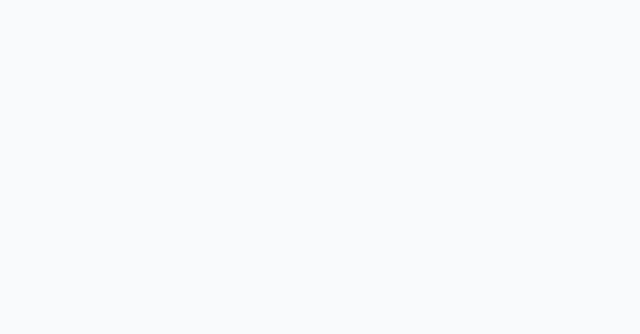
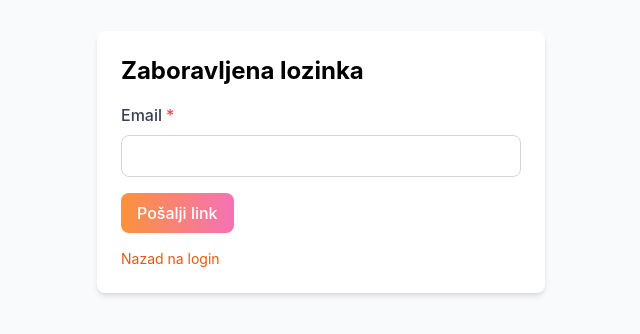
Before and after one commit to elab-development/internet-tehnologije-2024-projekat-app_evidencija_nastave_2020_0167, a React (Create React App) app in the folder raspored-react/: page /forgot-password in a window 1280 px wide. Before the commit this address had no page. Shown: the part 238-572 px from the top of the page, without its empty margins (319-959 px from the left). Built offline with nearby package versions, Linux system fonts and the light colour scheme.

Commit message:
Dodata stranica za zaboravljenu lozinku

```diff
--- a/raspored-react/src/App.js
+++ b/raspored-react/src/App.js
@@ -13,6 +13,7 @@ import AdminDashboardPage from './pages/AdminDashboardPage';
 import AdminUsersPage from './pages/AdminUsersPage';
 import AdminSubjectsPage from './pages/AdminSubjectsPage';
 import AdminStatsPage from './pages/AdminStatsPage';
+import ForgotPasswordPage from './pages/ForgotPasswordPage';
 
 function HomePage() {
   return (
@@ -96,6 +97,10 @@ function App() {
               </ProtectedRoute>
             }
           />
+          <Route
+            path="/forgot-password"
+            element={<ForgotPasswordPage />}
+          />
         </Routes>
       </Router>
     </AuthProvider>
--- /dev/null
+++ b/raspored-react/src/pages/ForgotPasswordPage.jsx
@@ -0,0 +1,45 @@
+import React, { useState } from 'react';
+import { Link } from 'react-router-dom';
+import Card from '../components/common/Card';
+import InputField from '../components/common/InputField';
+import Button from '../components/common/Button';
+import api from '../services/api';
+
+const ForgotPasswordPage = () => {
+  const [email, setEmail] = useState('');
+  const [message, setMessage] = useState('');
+
+  const handleSubmit = async (e) => {
+    e.preventDefault();
+    try {
+      await api.post('/password/reset-request', { email });
+      setMessage('Link za reset lozinke poslat na email!');
+    } catch (error) {
+      setMessage('Greška');
+    }
+  };
+
+  return (
+    <div className="min-h-screen bg-gray-50 flex items-center justify-center">
+      <Card className="max-w-md w-full">
+        <h2 className="text-2xl font-bold mb-4">Zaboravljena lozinka</h2>
+        {message && <p className="mb-4 text-green-600">{message}</p>}
+        <form onSubmit={handleSubmit}>
+          <InputField
+            label="Email"
+            type="email"
+            value={email}
+            onChange={(e) => setEmail(e.target.value)}
+            required
+          />
+          <Button type="submit">Pošalji link</Button>
+        </form>
+        <Link to="/login" className="text-orange-600 text-sm mt-4 block">
+          Nazad na login
+        </Link>
+      </Card>
+    </div>
+  );
+};
+
+export default ForgotPasswordPage;
--- a/raspored-react/src/pages/LoginPage.jsx
+++ b/raspored-react/src/pages/LoginPage.jsx
@@ -6,6 +6,7 @@ import Card from '../components/common/Card';
 import InputField from '../components/common/InputField';
 import Button from '../components/common/Button';
 import { LogIn } from 'lucide-react';
+import { Link } from 'react-router-dom';
 
 const LoginPage = () => {
   const navigate = useNavigate();
@@ -79,6 +80,12 @@ const LoginPage = () => {
             </Button>
           </form>
 
+          <div className="mt-4 text-center">
+            <Link to="/forgot-password" className="text-sm text-orange-600 hover:underline">
+              Zaboravili ste lozinku?
+            </Link>
+          </div>
+
           <div className="mt-6 text-center">
             <p className="text-gray-600">
               Nemate nalog?{' '}
```
